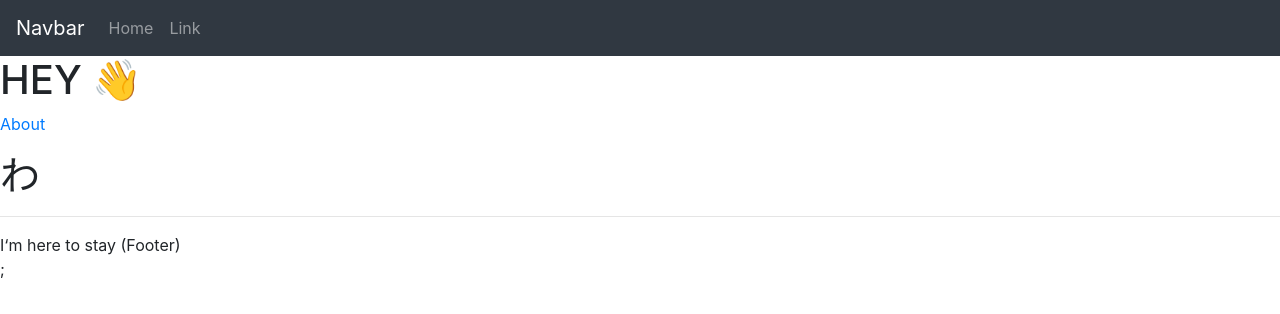
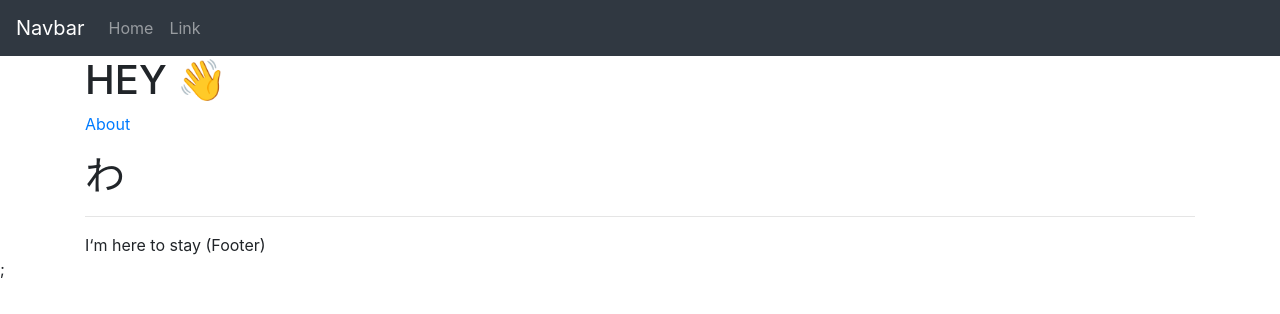
Before and after one commit to Mochichi2003/Campus-festival, a Next.js app: page / in a window 1280 px wide. Shown: the top 314 px of the page. Built offline with nearby package versions, Linux system fonts and the light colour scheme.

Commit message:
色々修正

```diff
--- a/components/Layout.tsx
+++ b/components/Layout.tsx
@@ -2,7 +2,7 @@ import React, { ReactNode } from "react";
 // import Link from "next/link";
 import Head from "next/head";
 import Header from "./header";
-
+import { Container } from "react-bootstrap";
 type Props = {
   children?: ReactNode;
   title?: string;
@@ -19,11 +19,15 @@ const Layout = ({ children, title = "This is the default title" }: Props) => (
     {/* <header> */}
     <Header />
     {/* </header> */}
-    {children}
+    <Container>{children}</Container>
+
     <footer>
+    <Container>
+
       <h1>わ</h1>
       <hr />
       <span>I&lsquo;m here to stay (Footer)</span>
+    </Container>
     </footer>
   </div>
 );
```
